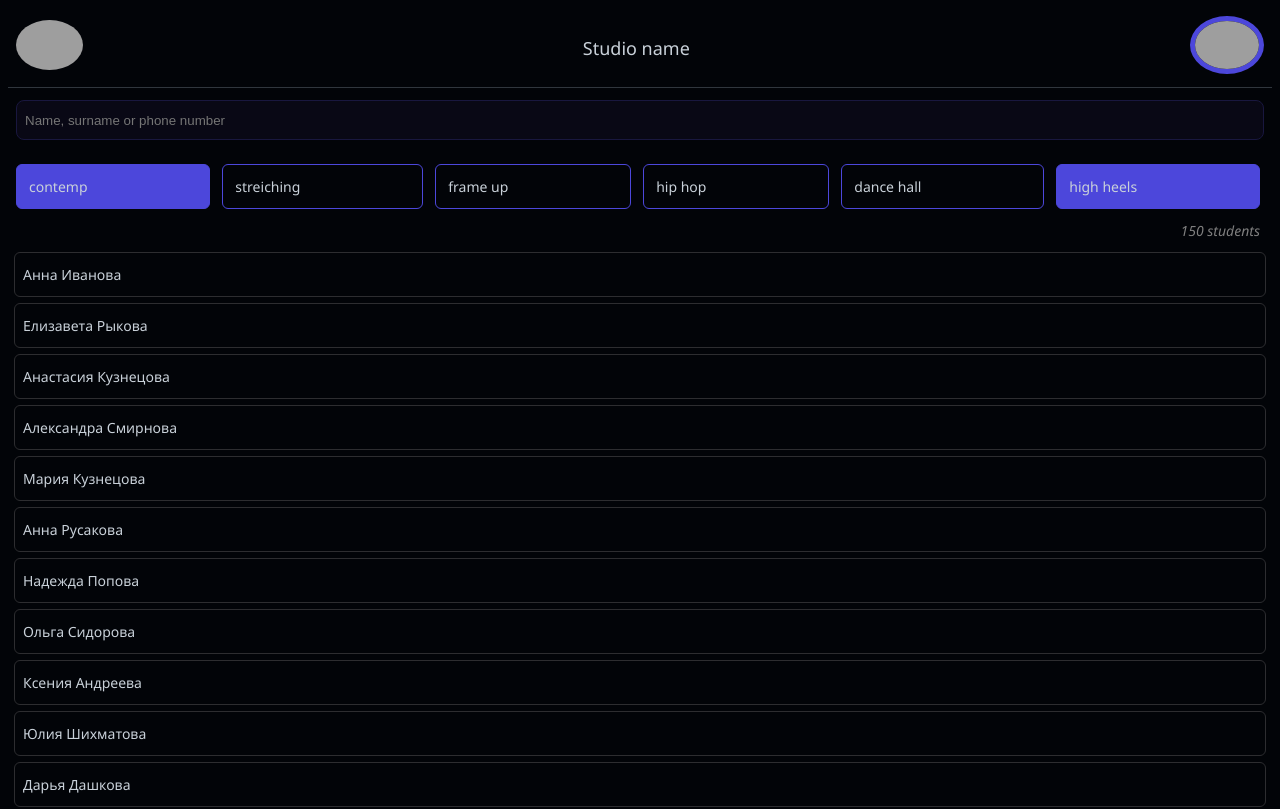
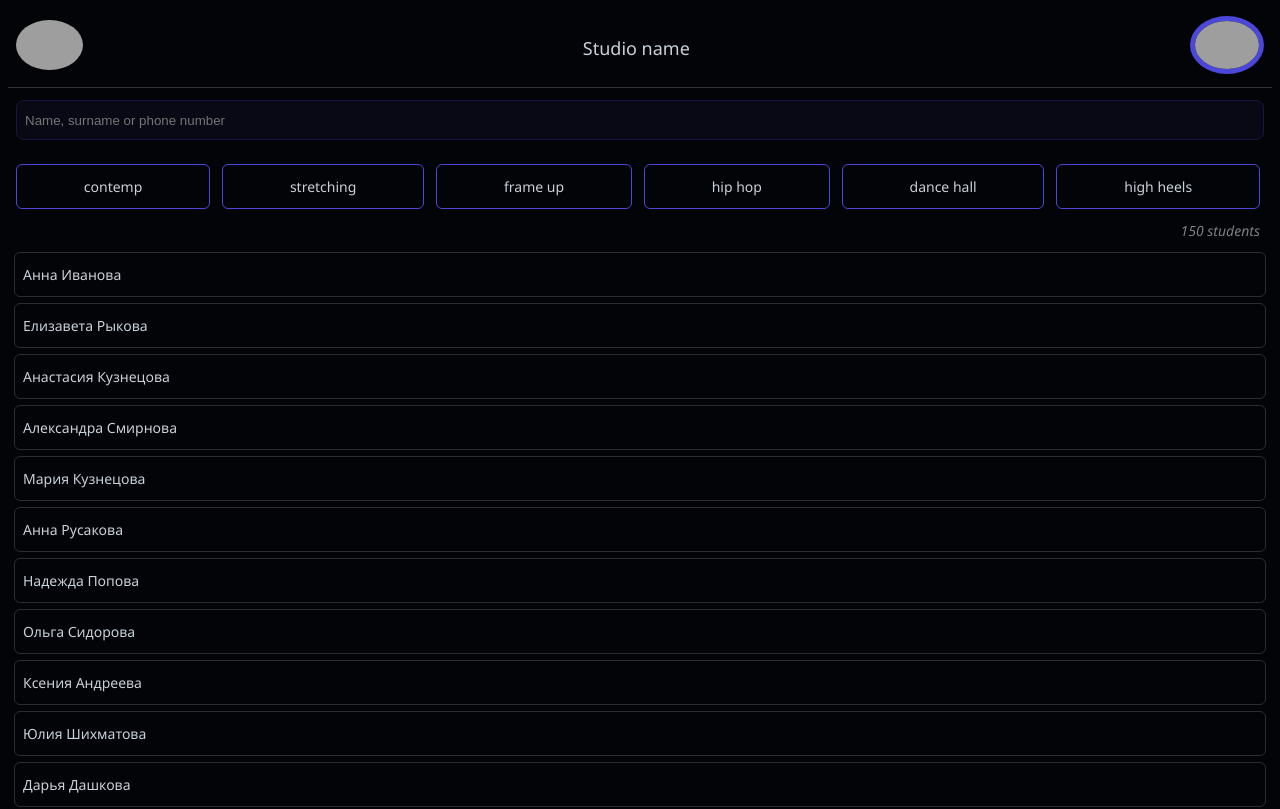
Before and after one commit to axseniia/studio, a React app: page / in a window 1280 px wide. Shown: the top 809 px of the page. Built offline with nearby package versions, Linux system fonts and the light colour scheme; grey boxes are pictures that could not be loaded.

Commit message:
Added State and provider

```diff
--- a/src/components/common/app/App.tsx
+++ b/src/components/common/app/App.tsx
@@ -3,14 +3,28 @@ import { listOfStudents } from "../../../data";
 import { Header } from "../header/Header";
 import { StudentsList } from "../../studentsList/StudentsList";
 import { Footer } from "../footer/Footer";
+import { StudentsContext } from "../../../context/context";
 import './app.css';
 
+
+const groupFilters = [
+        { name: 'contemp', active: false },
+        { name: 'stretching', active: false },
+        { name: 'frame up', active: false },
+        { name: 'hip hop', active: false },
+        { name: 'dance hall', active: false },
+        { name: 'high heels', active: false }
+    ];
+
 export function App() {
+    const [searchFilter, setSearchFilter] = React.useState('');
+    const [groupFilter, setGroupFilter] = React.useState(groupFilters);
+    const [students, setStudents] = React.useState([]);
     return (
-        <div>
+        <StudentsContext.Provider value={{students: listOfStudents, searchFilter, groupFilters, setSearchFilter, setGroupFilter}}>
             <Header/>
-            <StudentsList students = {listOfStudents}/>
+            <StudentsList/>
             <Footer/>
-        </div>
+        </StudentsContext.Provider>
     );
 }
--- a/src/components/studentsFilterComponents/groupCheckbox/groupCheckbox.css
+++ b/src/components/studentsFilterComponents/groupCheckbox/groupCheckbox.css
@@ -6,6 +6,7 @@
     border: 1px solid #4c47db;
     flex-grow: 2;
     cursor: pointer;
+    text-align: center;
 }
 
 .groupCheckbox.active {
--- a/src/components/studentsFilterComponents/groupCheckbox/groupCheckbox.tsx
+++ b/src/components/studentsFilterComponents/groupCheckbox/groupCheckbox.tsx
@@ -1,11 +1,18 @@
 import * as React from 'react';
+import { StudentsContext } from "../../../context/context";
+
 import './groupCheckbox.css';
 
-export function GroupCheckbox({group, active}: {group: string, active: boolean}) {
+export function GroupCheckbox({name, active, onClick}: {name: string, active: boolean, onClick: () => void}) {
     const className = `groupCheckbox ${active ? 'active': ''}`;
     return (
-        <div className={className}>
-            {group}
-        </div>
+        <StudentsContext.Consumer>
+            {() => (
+                <div className={className} onClick={onClick}>
+                    {name}
+                </div>
+            )}
+        </StudentsContext.Consumer>
+
     );
 }
--- a/src/components/studentsFilterComponents/groupFilter/GroupFilter.tsx
+++ b/src/components/studentsFilterComponents/groupFilter/GroupFilter.tsx
@@ -1,17 +1,28 @@
 import * as React from "react";
 import { GroupCheckbox } from "../groupCheckbox/groupCheckbox";
+import { StudentsContext } from "../../../context/context";
+import { IGroupCheckbox } from '../../../interfaces/interfaces';
 
 import "./groupFilter.css";
 
 export function GroupFilter() {
+  function onClick(index: number, groupFilters: IGroupCheckbox[], setter: (value : IGroupCheckbox[]) => void) {
+      groupFilters[index].active = !groupFilters[index].active;
+      setter([...groupFilters]);
+  }
   return (
-    <div className="groupFilter">
-      <GroupCheckbox group="contemp" active={true} />
-      <GroupCheckbox group="streiching" active={false} />
-      <GroupCheckbox group="frame up"  active={false}/>
-      <GroupCheckbox group="hip hop" active={false} />
-      <GroupCheckbox group="dance hall"  active={false}/>
-      <GroupCheckbox group="high heels" active={true} />
-    </div>
+    <StudentsContext.Consumer>
+      {({groupFilters, setGroupFilter}: {groupFilters: IGroupCheckbox[], setGroupFilter: (value : IGroupCheckbox[]) => void} ) => (
+        <div className="groupFilter">
+          {groupFilters.map((groupFilter: {name: string, active: boolean}, index: number) => {
+            return <GroupCheckbox
+              key={index}
+              {...groupFilter}
+              onClick={() => onClick(index, groupFilters, setGroupFilter)}
+            />
+          })}
+        </div>
+      )}
+    </StudentsContext.Consumer>
   );
 }
--- a/src/components/studentsFilterComponents/searchInput/SearchInput.tsx
+++ b/src/components/studentsFilterComponents/searchInput/SearchInput.tsx
@@ -1,11 +1,20 @@
 import * as React from 'react';
+import { StudentsContext } from "../../../context/context";
 
 import './searchInput.css';
 
 export function SearchInput () {
     return (
-        <div>
-            <input className='searchInput' type="text" placeholder='Name, surname or phone number'/>
-        </div>
+        <StudentsContext.Consumer>
+            {({searchFilter, setSearchFilter}: {searchFilter: string, setSearchFilter: ({}) => void} ) => (
+                <input
+                    className='searchInput'
+                    type="text"
+                    placeholder='Name, surname or phone number'
+                    value={searchFilter}
+                    onChange={(e) => setSearchFilter(e.target.value)}
+                    />
+            )}
+        </StudentsContext.Consumer>
     );
 }
--- a/src/components/studentsList/StudentsList.tsx
+++ b/src/components/studentsList/StudentsList.tsx
@@ -2,10 +2,13 @@ import * as React from "react";
 import { StudentSnippet } from "../studentSnippet/StudentSnippet";
 import { IStudent, StudentList } from "../../interfaces/interfaces";
 import { StudentsFilters } from "../studentsFilterComponents/studentsFilters/StudentsFilters";
+import { StudentsContext } from "../../context/context";
 import './studentsList.css';
 
-export function StudentsList({students}: {students: StudentList}) {
+export function StudentsList() {
     return (
+        <StudentsContext.Consumer>
+            {({students}: {students: StudentList}) => (
                 <div className="studentsList">
                     <StudentsFilters/>
                     <div className='studentsCounter'>150 students</div>
@@ -13,5 +16,7 @@ export function StudentsList({students}: {students: StudentList}) {
                         <StudentSnippet key={index} {...student} />
                     ))}
                 </div>
+            )}
+        </StudentsContext.Consumer>
     );
 }
--- /dev/null
+++ b/src/context/context.tsx
@@ -0,0 +1,3 @@
+import * as React from 'react';
+
+export const StudentsContext = React.createContext({});
--- a/src/interfaces/interfaces.ts
+++ b/src/interfaces/interfaces.ts
@@ -8,3 +8,8 @@ export interface IStudent {
 }
 
 export type StudentList = IStudent[];
+
+export type IGroupCheckbox = {
+  name: string;
+  active: boolean;
+}
```
Also changed, not shown: .mockend.json. Lines whose indentation alone changed are shown as unchanged.
